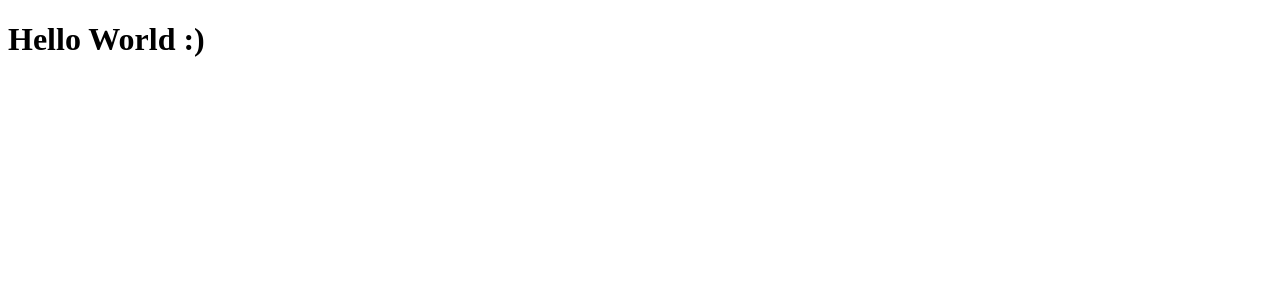
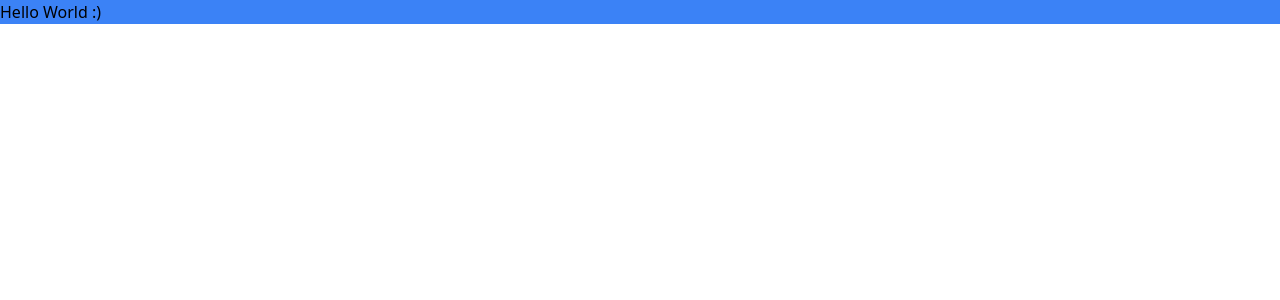
Before and after one commit to Lu-Smith/Vue3_Vuex_recipe_search, a Vue app in the folder recipe_search/: page / in a window 1280 px wide. Shown: the top 300 px of the page. Built offline with nearby package versions, Linux system fonts and the light colour scheme.

Commit message:
Fixed the bug

```diff
--- a/recipe_search/src/App.vue
+++ b/recipe_search/src/App.vue
@@ -3,7 +3,7 @@
 </script>
 
 <template>
-<h1>Hello World :)</h1>
+<h1 class="bg-blue-500">Hello World :)</h1>
 </template>
 
 <style scoped>
```
Also changed, not shown: recipe_search/tailwind.config.js (renamed from tailwind.config.js).
